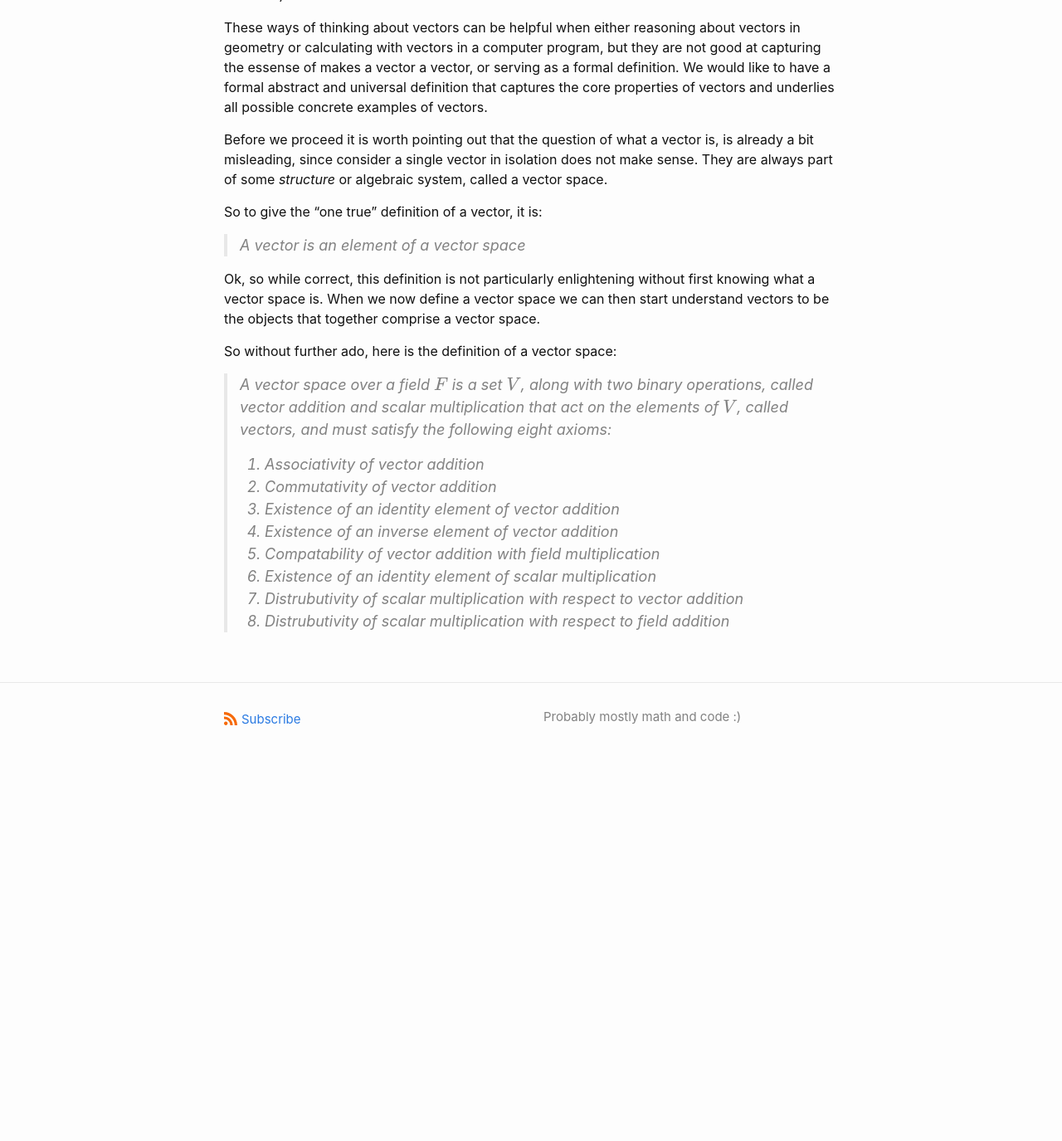
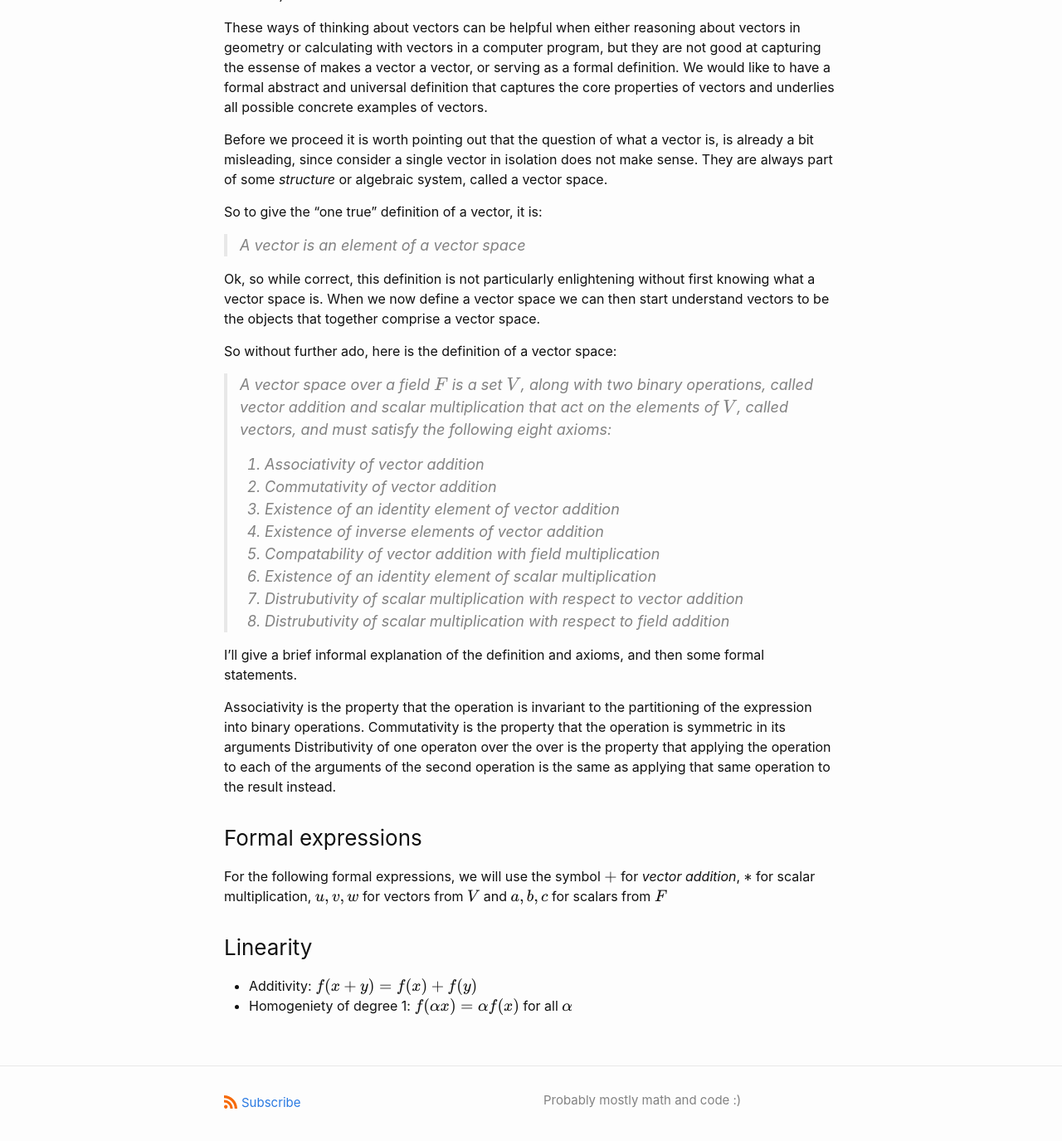
Before and after one commit to torgeiba/torgeiba.github.io, a Jekyll site: the page built from _posts/2022-09-17-vectors-and-tensors.md, in a window 1280 px wide and 1400 px high, scrolled down 675 px. Shown: the top 1375 px of the window at 83% size. Built offline with Jekyll 4.4.1, drawn with Linux system fonts in a browser that asks for light colours; our own code applies the rules of GitHub Pages for plain Markdown files; formulas are drawn with MathJax 3; before the commit the page ends 1613 px from its top, so only the background shows below that.

Commit message:
Update 2022-09-17-vectors-and-tensors.md

```diff
--- a/_posts/2022-09-17-vectors-and-tensors.md
+++ b/_posts/2022-09-17-vectors-and-tensors.md
@@ -37,8 +37,27 @@ So without further ado, here is the definition of a vector space:
 > 1. Associativity of vector addition
 > 2. Commutativity of vector addition
 > 3. Existence of an identity element of vector addition
-> 4. Existence of an inverse element of vector addition
+> 4. Existence of inverse elements of vector addition
 > 5. Compatability of vector addition with field multiplication
 > 6. Existence of an identity element of scalar multiplication
 > 7. Distrubutivity of scalar multiplication with respect to vector addition
 > 8. Distrubutivity of scalar multiplication with respect to field addition
+
+I'll give a brief informal explanation of the definition and axioms, and then some formal statements.
+
+Associativity is the property that the operation is invariant to the partitioning of the expression into binary operations.
+Commutativity is the property that the operation is symmetric in its arguments
+Distributivity of one operaton over the over is the property that applying the operation to each of the arguments of the second operation is the same as
+applying that same operation to the result instead.
+
+### Formal expressions
+
+For the following formal expressions, we will use the symbol $+$ for *vector addition*, $*$ for scalar multiplication,
+$u, v, w$ for vectors from $V$ and $a, b, c$ for scalars from $F$
+
+
+
+### Linearity
+
+- Additivity: $f(x + y) = f(x) + f(y)$
+- Homogeniety of degree 1: $f(\alpha x) = \alpha f(x)$ for all $\alpha$
```
